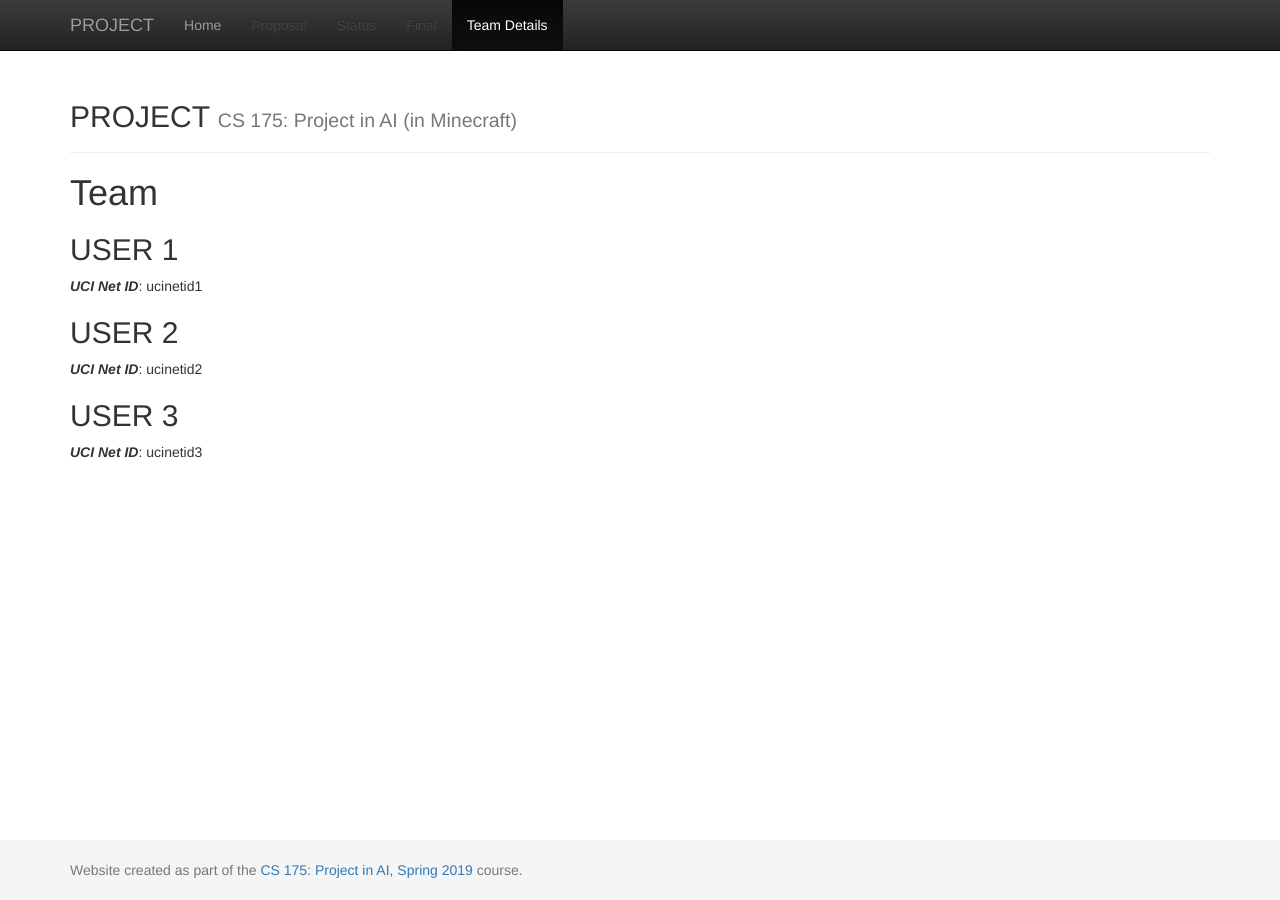
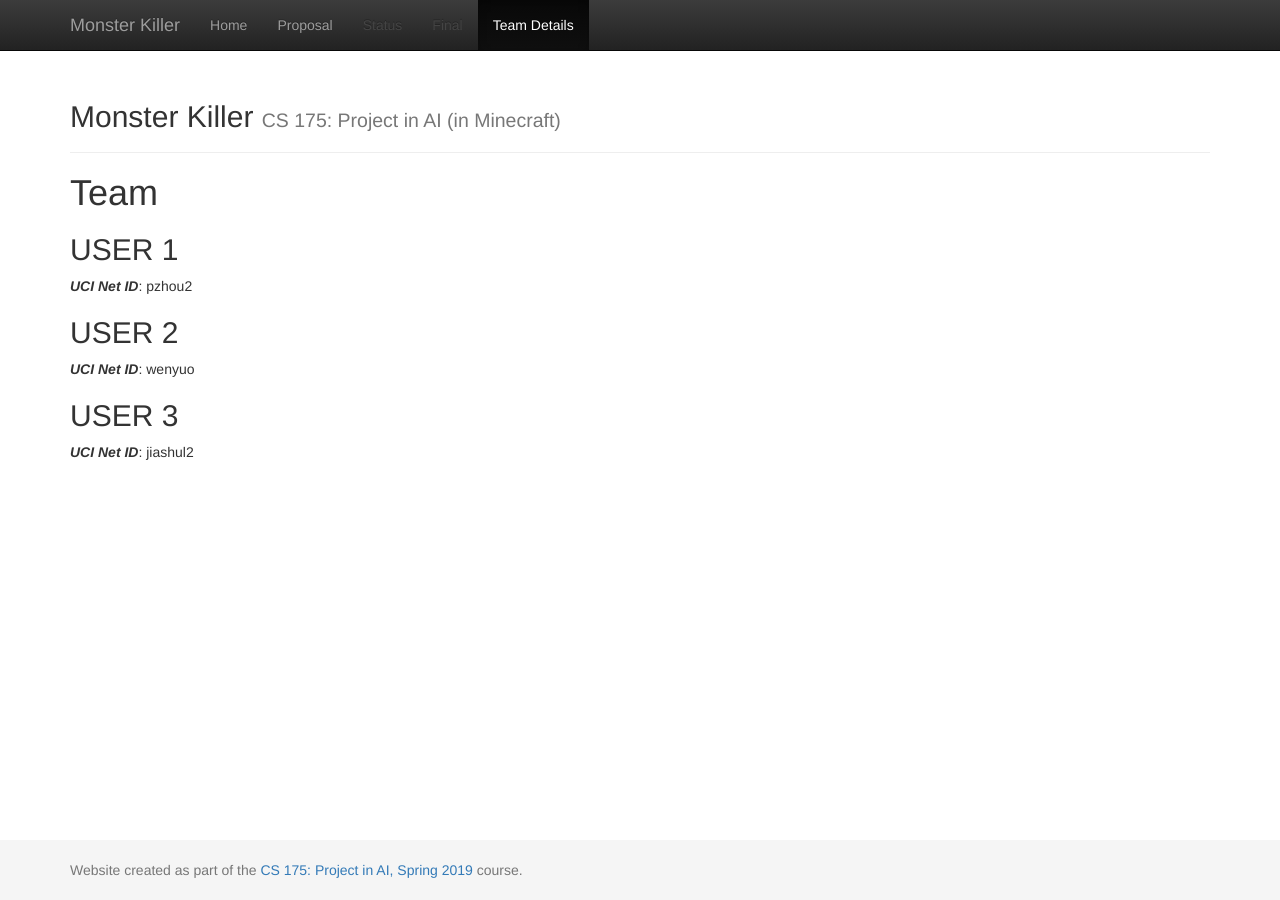
Before and after one commit to zhoupeng1998/Monster-Kill, a Jekyll site: the page built from docs/team.md, in a window 1280 px wide. Built offline with Jekyll 4.4.1, drawn with Linux system fonts in a browser that asks for light colours.

Commit message:
Set docs pages

```diff
--- a/docs/_config.yml
+++ b/docs/_config.yml
@@ -1,7 +1,7 @@
 ###########
 # site.title
 
-title:    'PROJECT'
+title:    'Monster Killer'
 subtitle: 'CS 175: Project in AI (in Minecraft)'
 
 
--- a/docs/team.md
+++ b/docs/team.md
@@ -7,10 +7,10 @@ title:  Team
 
 
 ## USER 1
-***UCI Net ID***: ucinetid1
+***UCI Net ID***: pzhou2
 
 ## USER 2
-***UCI Net ID***: ucinetid2
+***UCI Net ID***: wenyuo
 
 ## USER 3
-***UCI Net ID***: ucinetid3
+***UCI Net ID***: jiashul2
```
Also changed, not shown: docs/index.md (+1 -1 lines), docs/proposal.md (added, +16 -0 lines).
